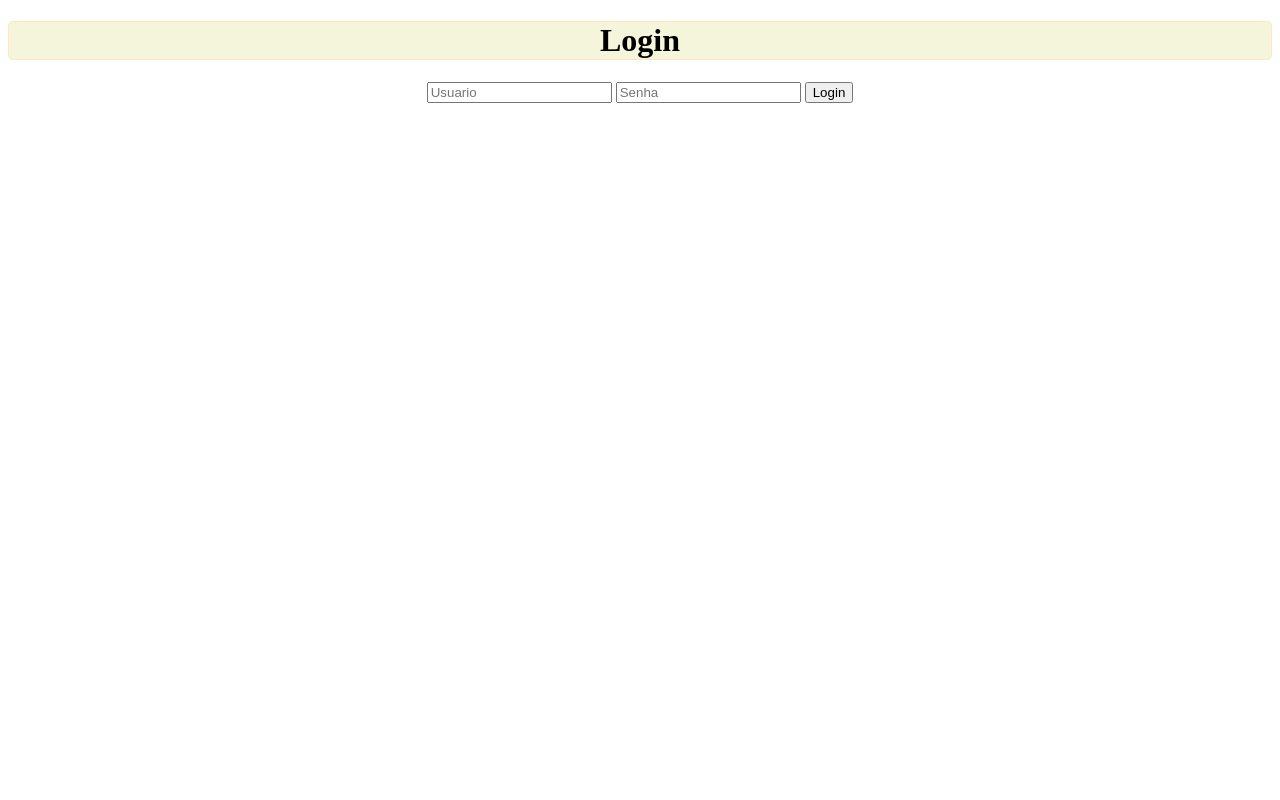
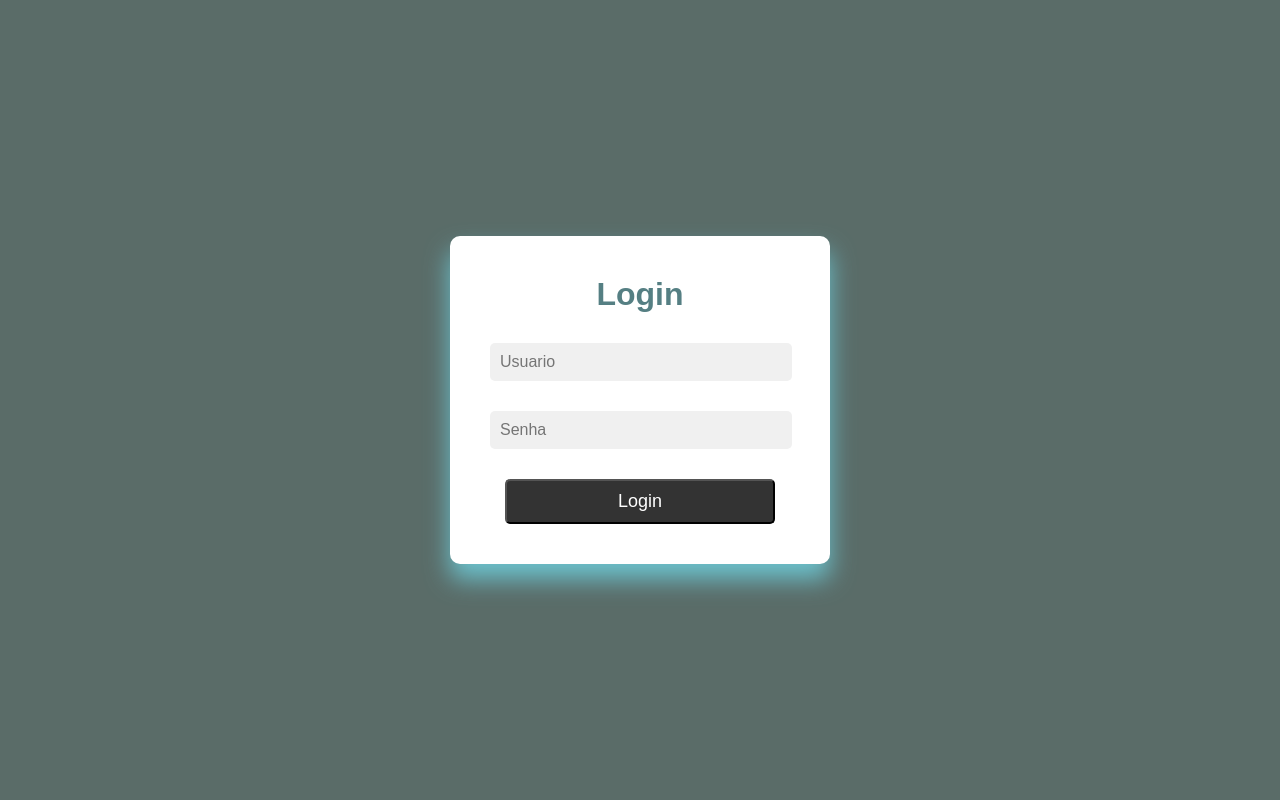
Before and after one commit to MuriloCassuce-hub/despesas, a Django app: page /login/ in a window 1280 px wide. Run offline with Django 5.2, Linux system fonts and the light colour scheme.

Commit message:
Alteração layout do login

```diff
--- a/usuarios/templates/usuarios/login.html
+++ b/usuarios/templates/usuarios/login.html
@@ -2,34 +2,87 @@
 
 
 {% block body %}
+{% csrf_token %}
 
-           <h1>Login</h1>
-    <form action="{% url 'login' %}" method="post">
-        {% csrf_token %}
-        <style>
 
-            form{
-                text-align: center;
-            }
+<style>
 
-            h1{
-                text-align: center;
-                border: 1px solid bisque;
-                border-radius: 5px;
-                background-color: beige;
-            }
-            div{
-                margin-top: 10px;
-            }
-        </style>
-        <input type="text" name="usuario" placeholder="Usuario">
-        <input type="password" name="senha" placeholder="Senha">
-        <input type="submit" value="Login">
-        {% if mensagem %}
+    body, html {
+    font-family: Arial;
+    height: 100%;
+    display:grid;
+    justify-content: center;
+    align-items: center;
+    background-color: #5a6c68;
+    }
 
-        <div>{{ mensagem }}</div>
+    .caixaLogin {
+        width: 300px;
+        padding: 40px;
+        position: center;
+        background: #fff;
+        box-shadow: 0 15px 25px rgb(108, 194, 205);
+        border-radius: 10px;
+        text-align: center;
+    }
 
-        {% endif %}
+    .caixaLogin h1 {
+        margin: 0 0 30px;
+        color: rgb(85, 127, 131);
+    }
+
+    .inputTexto{
+        position: center;
+        margin-bottom: 30px;
+
+    }
+
+    .inputTexto input{
+        width: 94%;
+        padding: 10px;
+        background: #f0f0f0;
+        border: none;
+        outline: none;
+        color: #333;
+        font-size: 16px;
+        border-radius: 5px;
+    }
+    .botao{
+        width: 90%;
+        background: #333;
+        padding: 10px;
+        cursor: pointer;
+        font-size: 18px;
+        color: #fff;
+        border-radius: 5px;
+        transition: background 0.3s;
+    }
+
+    .botao:hover{
+        background: #8c9c9f;
+    }
+    #divMensagem{
+        margin-top: 10px;
+    }
+
+</style>
+    <div class="caixaLogin">
+            <h1>Login</h1>
+        <form action="{% url 'login' %}" method="post">
+            {% csrf_token %}
+            <div class="inputTexto">
+                <input type="text" name="usuario" placeholder="Usuario">
+            </div>
+            <div class="inputTexto">
+                <input type="password" name="senha" placeholder="Senha">
+            </div>
+                <input type="submit" class="botao" value="Login">
+            {% if mensagem %}
+
+            <div id="divMensagem">{{ mensagem }}</div>
+
+            {% endif %}
+    </div>
 
     </form>
 {% endblock %}
```
Also changed, not shown: usuarios/templates/usuarios/usuario.html (+14 -4 lines), db.sqlite3.
